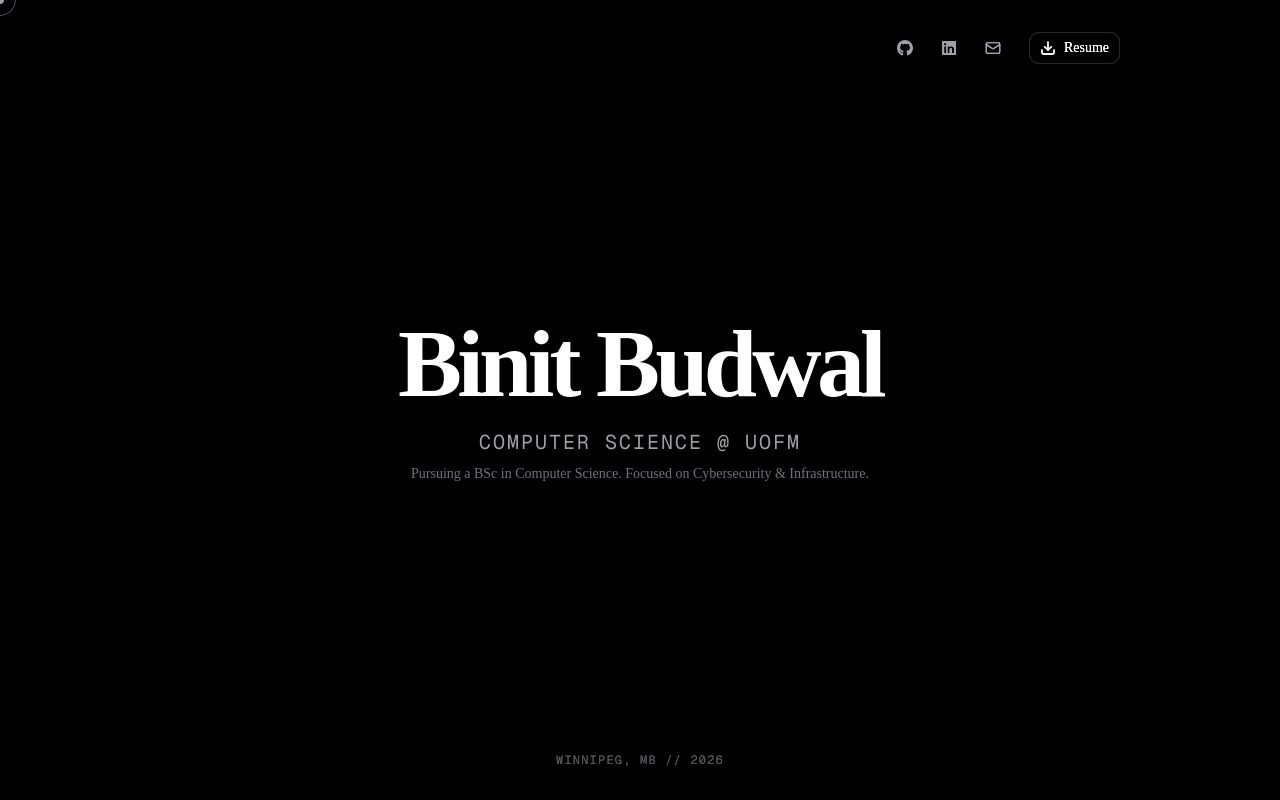
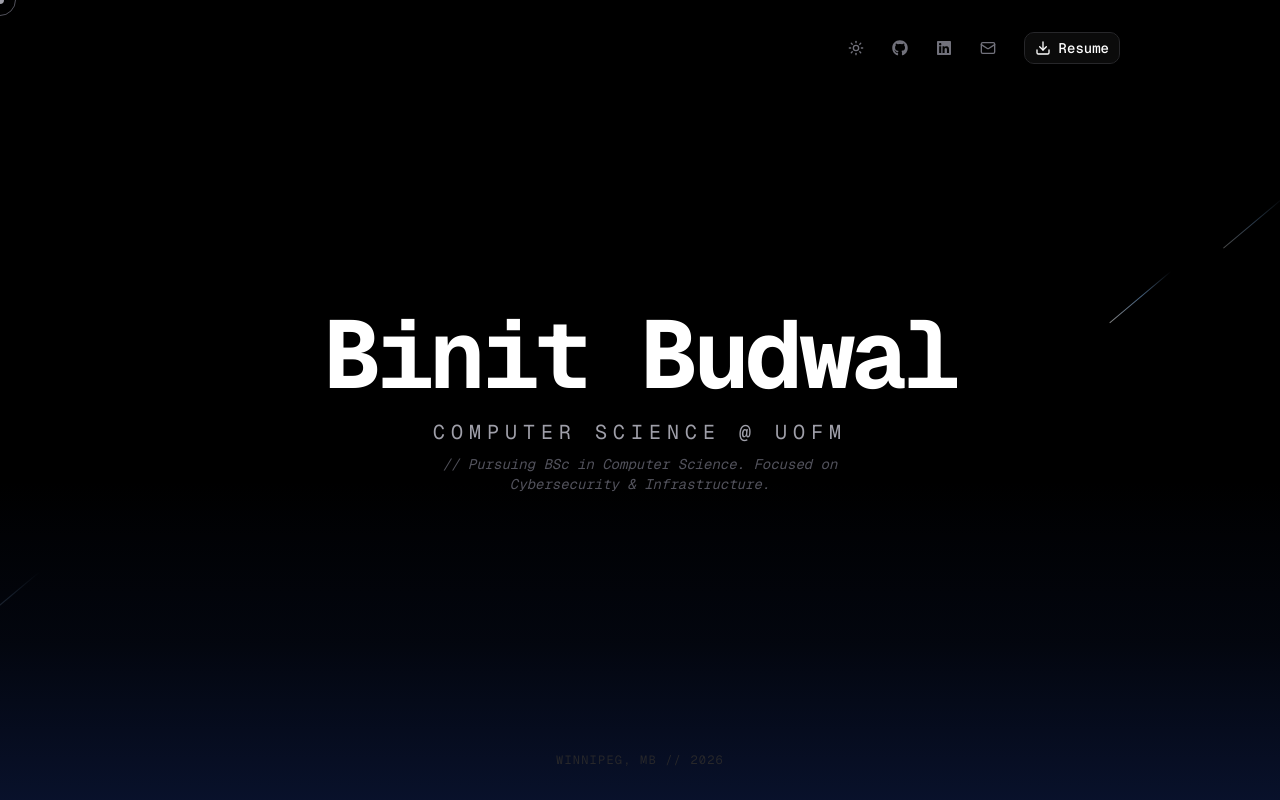
Before and after one commit to BinitBudwal/Binit-Portfolio, a Next.js app: page / in a window 1280 px wide. Shown: the top 800 px of the page. Built offline with nearby package versions, Linux system fonts and the light colour scheme.

Commit message:
feat: added darkmode tonngle background hue and stars with updated font

```diff
--- a/package.json
+++ b/package.json
@@ -15,6 +15,7 @@
     "framer-motion": "^12.38.0",
     "lucide-react": "^1.9.0",
     "next": "16.2.4",
+    "next-themes": "^0.4.6",
     "react": "19.2.4",
     "react-dom": "19.2.4",
     "react-icons": "^5.6.0",
--- a/src/app/layout.tsx
+++ b/src/app/layout.tsx
@@ -1,10 +1,8 @@
 import type { Metadata } from "next";
 import { Geist, Geist_Mono } from "next/font/google";
 import "./globals.css";
-
 import CustomCursor from "@/components/CustomCursor";
-// ... other imports
-
+import { ThemeProvider } from "@/components/theme-provider";
 
 const geistSans = Geist({
   variable: "--font-geist-sans",
@@ -17,8 +15,8 @@ const geistMono = Geist_Mono({
 });
 
 export const metadata: Metadata = {
-  title: "BinitBudwal",
-  description: "Generated by create next app",
+  title: "Binit Budwal",
+  description: "Computer Science @ UofM",
 };
 
 export default function RootLayout({
@@ -27,12 +25,13 @@ export default function RootLayout({
   children: React.ReactNode;
 }>) {
   return (
-    <html lang="en"
-      className={`${geistSans.variable} ${geistMono.variable} h-full antialiased`}
-    >
-      <CustomCursor />
-        {children}
-      <body className="min-h-full flex flex-col">{children}</body>
+    <html lang="en" suppressHydrationWarning>
+      <body className={`${geistSans.variable} ${geistMono.variable} antialiased bg-white dark:bg-black`}>
+        <ThemeProvider attribute="class" defaultTheme="dark" enableSystem={false}>
+          <CustomCursor />
+          {children}
+        </ThemeProvider>
+      </body>
     </html>
   );
 }
--- a/src/app/page.tsx
+++ b/src/app/page.tsx
@@ -1,52 +1,103 @@
+"use client"
+
 import { Button } from "@/components/ui/button"
-import { Download, Mail } from "lucide-react"
-import { FaGithub, FaLinkedin } from "react-icons/fa" // Official logos
+import { Download, Mail, Moon, Sun } from "lucide-react"
+import { FaGithub, FaLinkedin } from "react-icons/fa"
+import { useTheme } from "next-themes"
+import { motion } from "framer-motion"
+import { useEffect, useState } from "react"
+import Background from "@/components/Background"
+import Hero from "@/components/Hero"
 
 export default function Home() {
+  const { theme, setTheme } = useTheme()
+  const [mounted, setMounted] = useState(false)
+
+  // Wait for mounting to prevent theme hydration mismatch
+  useEffect(() => {
+    setMounted(true)
+  }, [])
+
+  // If not mounted, render a placeholder with the same background to avoid a "flash"
+  if (!mounted) {
+    return <div className="min-h-screen bg-white dark:bg-black" />
+  }
+
   return (
-    <main className="min-h-screen bg-black text-white selection:bg-zinc-800 flex flex-col items-center justify-center p-6">
+    <main className="min-h-screen bg-white dark:bg-black text-black dark:text-white selection:bg-zinc-200 dark:selection:bg-zinc-800 flex flex-col items-center justify-center p-6 relative font-mono">
 
+      <Background />
       {/* Top Navigation */}
       <nav className="fixed top-0 w-full max-w-5xl flex justify-end items-center p-8 z-20 gap-3">
+        {/* Theme Toggle Button */}
+        <Button
+          variant="ghost"
+          size="icon"
+          onClick={() => setTheme(theme === "dark" ? "light" : "dark")}
+          className="text-zinc-500 hover:text-black dark:hover:text-white transition-colors relative"
+        >
+          {theme === "dark" ? (
+            <Sun className="h-5 w-5 transition-all" />
+          ) : (
+            <Moon className="h-5 w-5 transition-all" />
+          )}
+          <span className="sr-only">Toggle theme</span>
+        </Button>
+
         <a href="https://github.com/BinitBudwal" target="_blank" rel="noopener noreferrer">
-          <Button variant="ghost" size="icon" className="text-zinc-400 hover:text-white">
+          <Button variant="ghost" size="icon" className="text-zinc-500 hover:text-black dark:hover:text-white">
             <FaGithub className="w-5 h-5" />
           </Button>
         </a>
         <a href="https://linkedin.com/in/binit-budwal-749228246/" target="_blank" rel="noopener noreferrer">
-          <Button variant="ghost" size="icon" className="text-zinc-400 hover:text-white">
+          <Button variant="ghost" size="icon" className="text-zinc-500 hover:text-black dark:hover:text-white">
             <FaLinkedin className="w-5 h-5" />
           </Button>
         </a>
         <a href="mailto:Binitsaini@gmail.com">
-          <Button variant="ghost" size="icon" className="text-zinc-400 hover:text-white">
+          <Button variant="ghost" size="icon" className="text-zinc-500 hover:text-black dark:hover:text-white">
             <Mail className="w-5 h-5" />
           </Button>
         </a>
         <a href="/BinitBudwal_Resume.pdf" target="_blank" rel="noopener noreferrer" className="ml-2">
-          <Button variant="outline" className="border-zinc-800 bg-transparent text-white hover:bg-white hover:text-black gap-2">
+          <Button
+            variant="outline"
+            className="border-zinc-200 dark:border-zinc-800 bg-transparent text-black dark:text-white hover:bg-black dark:hover:bg-white hover:text-white dark:hover:text-black transition-all gap-2"
+          >
             <Download className="w-4 h-4" />
             Resume
           </Button>
         </a>
       </nav>
 
-      {/* Hero */}
+      {/* Hero Content */}
       <div className="relative z-10 flex flex-col items-center text-center space-y-4">
-        <h1 className="text-6xl md:text-8xl font-bold tracking-tighter">
+        {/* Force Sans-serif for the name for a premium bold look */}
+        <h1 className="text-6xl md:text-8xl font-bold tracking-tighter font-sans">
           Binit Budwal
         </h1>
-        <div className="flex flex-col items-center space-y-2">
-          <p className="text-zinc-400 text-lg md:text-xl font-mono uppercase tracking-widest">
-            Computer Science @ UofM
-          </p>
-          <p className="max-w-[500px] text-zinc-500 text-sm">
-            Pursuing a BSc in Computer Science. Focused on Cybersecurity & Infrastructure.
-          </p>
-        </div>
+
+        <motion.div
+  key={mounted ? "loaded" : "not-loaded"} // Forces animation on mount
+  initial={{ opacity: 0, y: 40 }}        // Starts lower and invisible
+  animate={{ opacity: 1, y: 0 }}         // Moves to position and fades in
+  transition={{
+    duration: 1.2,                       // Slower for more drama
+    delay: 0.4,                          // Wait for the black background to settle
+    ease: [0.16, 1, 0.3, 1]              // "Custom Cubic Bezier" for a premium feel
+  }}
+  className="flex flex-col items-center space-y-2"
+>
+  <p className="text-zinc-500 dark:text-zinc-400 text-lg md:text-xl uppercase tracking-[0.3em]">
+    Computer Science @ UofM
+  </p>
+  <p className="max-w-[500px] text-zinc-400 dark:text-zinc-600 text-sm italic">
+    {"// Pursuing BSc in Computer Science. Focused on Cybersecurity & Infrastructure."}
+  </p>
+</motion.div>
       </div>
 
-      <footer className="fixed bottom-8 text-zinc-600 text-xs tracking-widest uppercase font-mono">
+      <footer className="fixed bottom-8 text-zinc-400 dark:text-zinc-800 text-xs tracking-widest uppercase">
         Winnipeg, MB // 2026
       </footer>
     </main>
--- /dev/null
+++ b/src/components/Background.tsx
@@ -0,0 +1,49 @@
+"use client"
+
+import { motion } from "framer-motion"
+import { useEffect, useState } from "react"
+
+export default function Background() {
+  const [stars, setStars] = useState<{ id: number; top: string; left: string; duration: number; delay: number }[]>([])
+
+  useEffect(() => {
+    // Generate 6 shooting stars with random positions and timings
+    const newStars = Array.from({ length: 6 }).map((_, i) => ({
+      id: i,
+      top: `${Math.random() * 40}%`, // Keep them in the upper half
+      left: `${Math.random() * 100}%`,
+      duration: Math.random() * 2 + 1,
+      delay: Math.random() * 10,
+    }))
+    setStars(newStars)
+  }, [])
+
+  return (
+    <div className="fixed inset-0 z-0 overflow-hidden pointer-events-none" suppressHydrationWarning>
+      {/* The Bluish Sunrise Hue at the bottom */}
+      <div className="absolute bottom-0 left-0 right-0 h-[40vh] bg-gradient-to-t from-blue-900/20 via-blue-900/5 to-transparent dark:from-blue-900/30 dark:via-blue-900/10" />
+
+      {/* Shooting Stars */}
+      {stars.map((star) => (
+        <motion.div
+          key={star.id}
+          className="absolute h-[1px] w-[80px] bg-gradient-to-r from-transparent via-blue-300 to-white"
+          style={{ top: star.top, left: star.left, rotate: "140deg" }}
+          initial={{ opacity: 0, x: 0 }}
+          animate={{
+            opacity: [0, 1, 0],
+            x: -400,
+            y: 400,
+          }}
+          transition={{
+            duration: star.duration,
+            delay: star.delay,
+            repeat: Infinity,
+            repeatDelay: Math.random() * 15,
+            ease: "linear",
+          }}
+        />
+      ))}
+    </div>
+  )
+}
--- a/src/components/CustomCursor.tsx
+++ b/src/components/CustomCursor.tsx
@@ -8,13 +8,13 @@ export default function CustomCursor() {
 
   // Spring settings for the "lag" effect
   // stiffness: how fast it snaps, damping: how much it wobbles
-  const springConfig = { stiffness: 150, damping: 20 };
+  const springConfig = { stiffness: 400, damping: 30 };
 
   const mainX = useSpring(0, springConfig);
   const mainY = useSpring(0, springConfig);
 
-  const trailingX = useSpring(0, { stiffness: 100, damping: 25 });
-  const trailingY = useSpring(0, { stiffness: 100, damping: 25 });
+  const trailingX = useSpring(0, { stiffness: 200, damping: 25 });
+  const trailingY = useSpring(0, { stiffness: 200, damping: 25 });
 
   useEffect(() => {
     const handleMouseMove = (e: MouseEvent) => {
--- /dev/null
+++ b/src/components/theme-provider.tsx
@@ -0,0 +1,8 @@
+"use client"
+
+import * as React from "react"
+import { ThemeProvider as NextThemesProvider } from "next-themes"
+
+export function ThemeProvider({ children, ...props }: React.ComponentProps<typeof NextThemesProvider>) {
+  return <NextThemesProvider {...props}>{children}</NextThemesProvider>
+}
```
Also changed, not shown: 1 other file (tests, documents, lock files or other folders).
